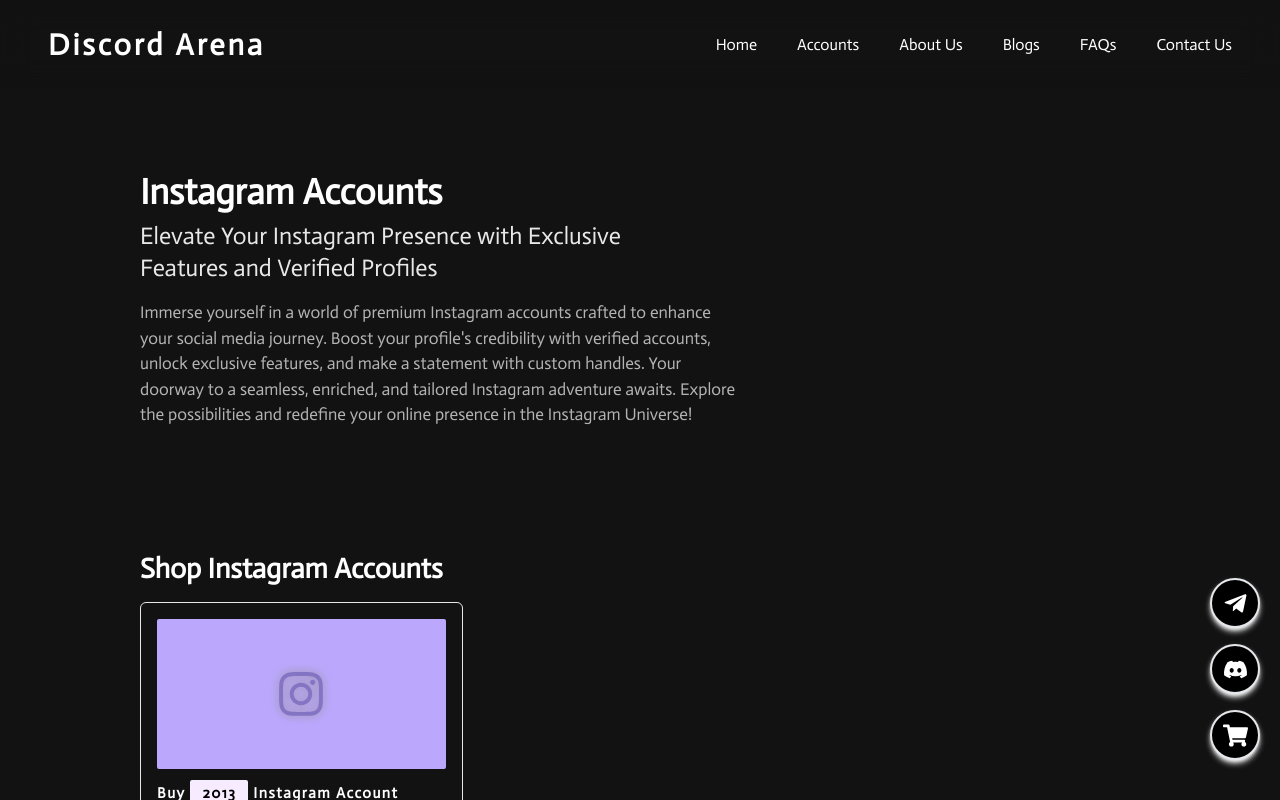
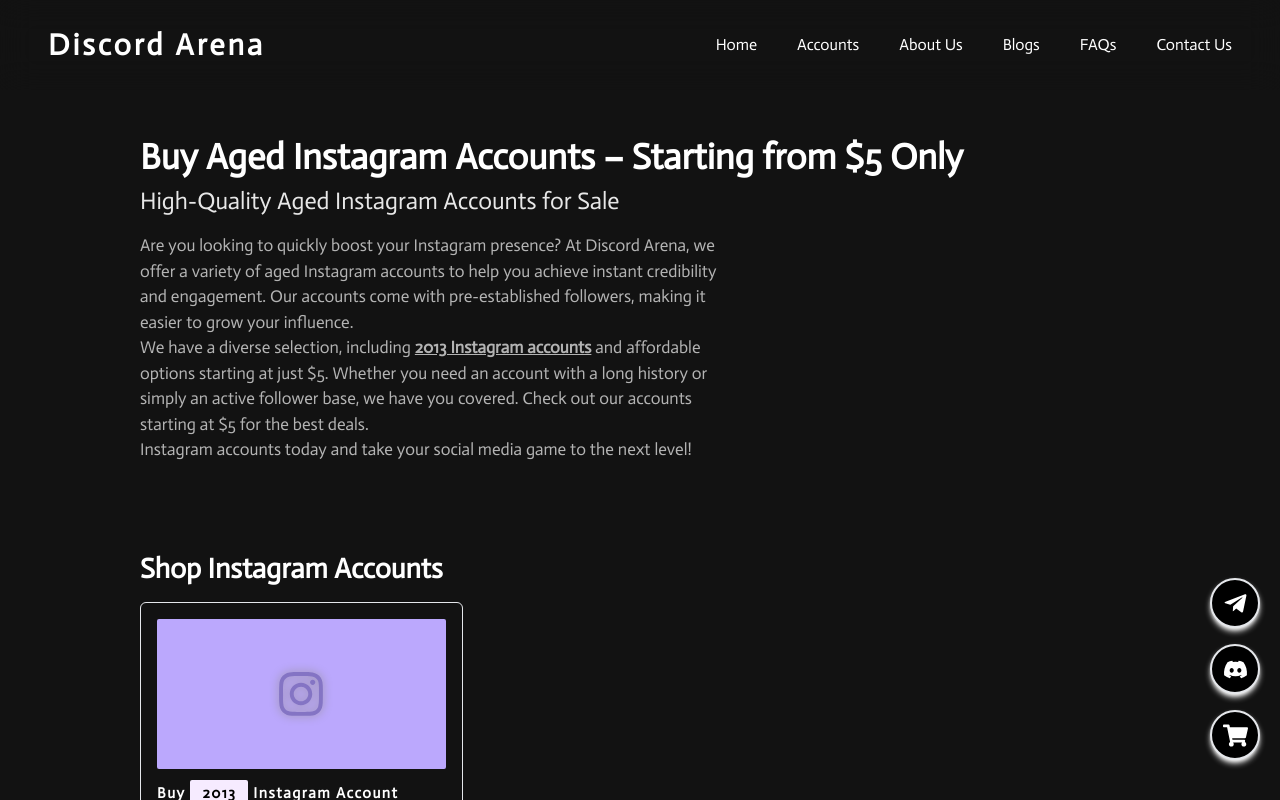
Before and after one commit to enggsatyamraj/CSET301_Assignment, a Next.js app: page /accounts/instagram in a window 1280 px wide. Shown: the top 800 px of the page. Built offline with nearby package versions, Linux system fonts and the light colour scheme.

Commit message:
updated content in instagram and discord page

```diff
--- a/src/app/accounts/discord/page.jsx
+++ b/src/app/accounts/discord/page.jsx
@@ -77,21 +77,17 @@ const page = () => {
         <div className="max-w-[1000px] mx-auto">
           <div className="min-h-[400px] flex flex-col justify-center ">
             <h1 className="text-3xl md:text-4xl font-semibold mb-2">
-              Buy Discord Accounts
+              Buy Aged Discord Accounts – Starting from $2 Only
             </h1>
             <p className="lg:text-2xl text-[22px] mb-4 lg:w-[50%] opacity-90 md:w-[60%] sm:w-[80%]">
-              Elevate Your Discord Experience with Premium Accounts
+              Discover the Best Aged Discord Accounts for Sale
             </p>
             <p className="text-[#dcdcdc] lg:w-[60%] md:w-[70%] text-[17px] sm:w-[80%] opacity-80">
-              Welcome to the ultimate destination for enhancing your Discord
-              journey! Dive into a world of premium Discord accounts
-              meticulously crafted to elevate your communication, server
-              management, and overall Discord experience. Unleash exclusive
-              features, boost your server&apos;s credibility with verified
-              accounts, and stand out with custom handles. Our Discord accounts
-              page is your gateway to a seamless, enriched, and personalized
-              Discord adventure. Explore the possibilities and redefine your
-              online presence in the Discord Arena!
+              Looking for reliable aged Discord accounts? At Discord Arena, we offer a wide range of Discord old accounts to meet your needs. Our accounts provide instant access to exclusive communities and enhanced security.
+
+<p>Our collection includes <Link className="underline font-bold" href={"https://discordarena.com/accounts/discord/buy-2015-aged-discord-account"}>2015 Discord accounts</Link> and options starting at just $2. With <Link className="underline font-bold" href={"https://discordarena.com/accounts/discord/buy-2023-aged-discord-account"}>accounts starting at $2</Link>, finding the right account is easy and affordable.</p>
+
+<p>Choose Discord Arena for quality accounts, secure transactions, and the best prices. Browse our selection of Discord accounts today!</p>
             </p>
           </div>
           <div className="min-h-[500px] py-12">
--- a/src/app/accounts/instagram/page.jsx
+++ b/src/app/accounts/instagram/page.jsx
@@ -109,20 +109,17 @@ const page = () => {
         <div className="max-w-[1000px] mx-auto">
           <div className="min-h-[400px] flex flex-col justify-center ">
             <h1 className="text-3xl md:text-4xl font-semibold mb-2">
-              Instagram Accounts
+              Buy Aged Instagram Accounts – Starting from $5 Only
             </h1>
             <p className="lg:text-2xl text-[22px] mb-4 lg:w-[50%] opacity-90 md:w-[60%] sm:w-[80%]">
-              Elevate Your Instagram Presence with Exclusive Features and
-              Verified Profiles
+              High-Quality Aged Instagram Accounts for Sale
             </p>
             <p className="text-[#dcdcdc] lg:w-[60%] md:w-[70%] text-[17px] sm:w-[80%] opacity-80">
-              Immerse yourself in a world of premium Instagram accounts crafted
-              to enhance your social media journey. Boost your profile&apos;s
-              credibility with verified accounts, unlock exclusive features, and
-              make a statement with custom handles. Your doorway to a seamless,
-              enriched, and tailored Instagram adventure awaits. Explore the
-              possibilities and redefine your online presence in the Instagram
-              Universe!
+              <p>Are you looking to quickly boost your Instagram presence? At Discord Arena, we offer a variety of aged Instagram accounts to help you achieve instant credibility and engagement. Our accounts come with pre-established followers, making it easier to grow your influence.</p>
+
+<p>We have a diverse selection, including <Link className="underline font-bold" href={"https://discordarena.com/instagram/buy-2013-instagram-accounts"}>2013 Instagram accounts</Link> and affordable options starting at just $5. Whether you need an account with a long history or simply an active follower base, we have you covered. Check out our accounts starting at $5 for the best deals.</p>
+
+<p>Instagram accounts today and take your social media game to the next level!</p>
             </p>
           </div>
           <div className="min-h-[500px] py-12">
```
